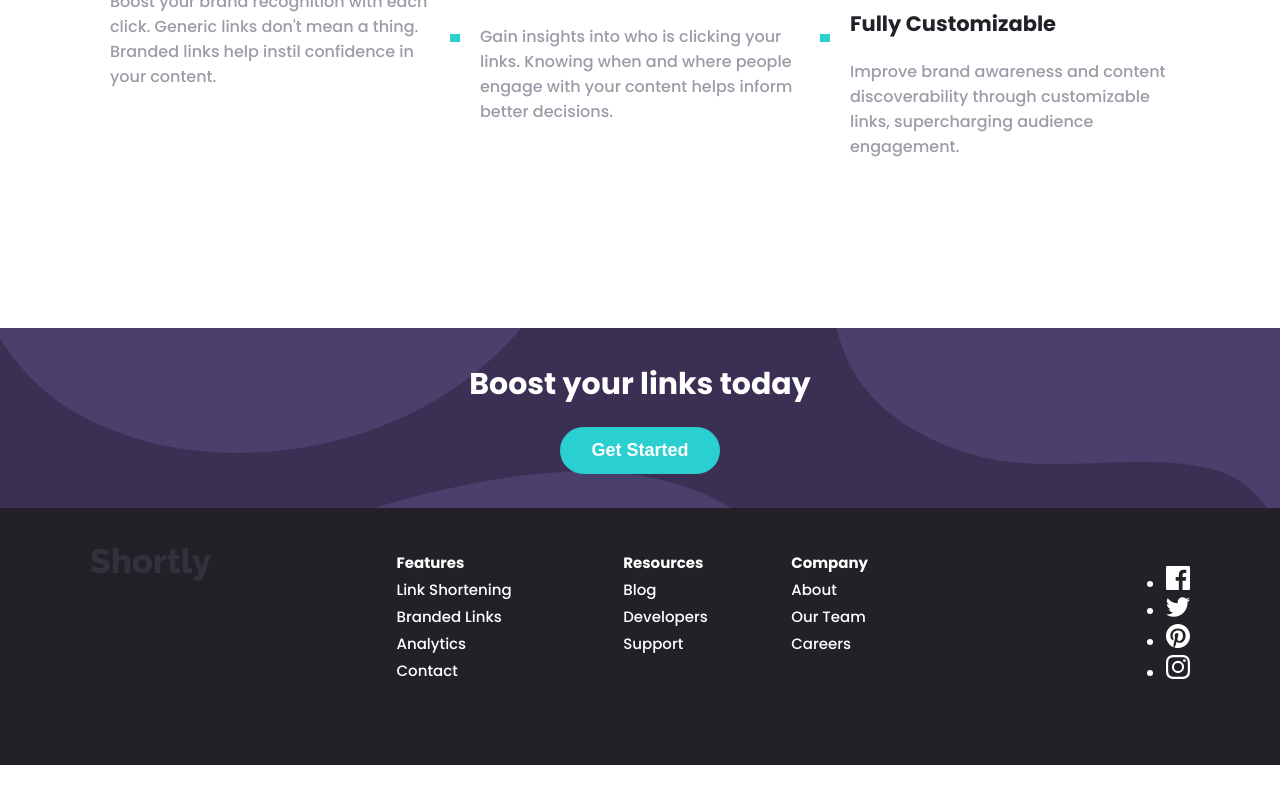
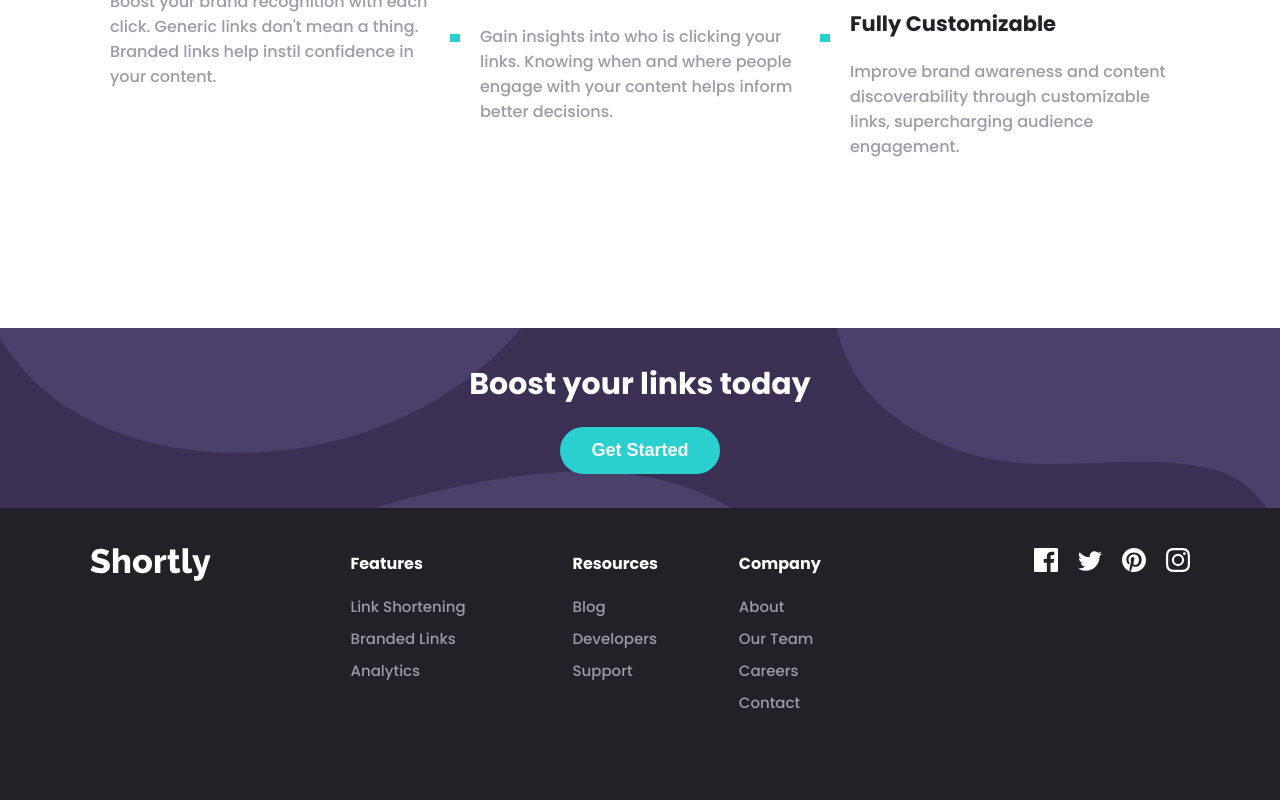
Before and after one commit to fvxstx/Shortly, a Next.js app: page / in a window 1280 px wide. Shown: the part 1302-2102 px from the top of the page. Before the commit the page ends 2067 px from the top, so only its background shows below. Built offline with nearby package versions, Linux system fonts and the light colour scheme.

Commit message:
finishing stylization

```diff
--- a/Components/Footer/index.tsx
+++ b/Components/Footer/index.tsx
@@ -22,48 +22,105 @@ const TableLinks = styled.table`
   margin-bottom: 80px;
 `;
 
+const CategoriesLinks = styled.tr`
+  font-size: 16px;
+  height: 40px;
+  vertical-align: top;
+  font-weight: 700;
+`;
+
+const ManyLinks = styled.tr`
+  color: var(--grey-violet);
+  height: 30px;
+
+  & > td > a:hover {
+    color: var(--cyan);
+  }
+`;
+
+const SocialMediaList = styled.ul`
+  display: flex;
+  list-style-type: none;
+  text-align: center;
+
+  margin: 0;
+  padding: 0;
+  gap: 20px;
+
+  & #kid {
+    margin-top: 3px;
+  }
+
+  & > li > a > img:hover {
+    filter: invert(38%) sepia(42%) saturate(739%) hue-rotate(131deg)
+      brightness(97%) contrast(91%);
+  }
+`;
+
 const Footer: NextPage = () => {
   return (
     <Box>
       <TitleBox>
-        <img src="/logo.svg" alt="" />
+        <img src="/logo-white.svg" alt="" />
       </TitleBox>
       <TableLinks>
         <thead>
-          <tr>
+          <CategoriesLinks>
             <th>Features</th>
             <th>Resources</th>
             <th>Company</th>
-          </tr>
+          </CategoriesLinks>
         </thead>
         <tbody>
-          <tr>
-            <td>Link Shortening</td>
-            <td>Blog</td>
-            <td>About</td>
-          </tr>
-          <tr>
-            <td>Branded Links</td>
-            <td>Developers</td>
-            <td>Our Team</td>
-          </tr>
-          <tr>
-            <td>Analytics</td>
-            <td>Support</td>
-            <td>Careers</td>
-          </tr>
-          <tr>
-            <td>Contact</td>
-          </tr>
+          <ManyLinks>
+            <td>
+              <a href="">Link Shortening</a>
+            </td>
+            <td>
+              <a href="">Blog</a>
+            </td>
+            <td>
+              <a href="">About</a>
+            </td>
+          </ManyLinks>
+          <ManyLinks>
+            <td>
+              <a href="">Branded Links</a>
+            </td>
+            <td>
+              <a href="">Developers</a>
+            </td>
+            <td>
+              <a href="">Our Team</a>
+            </td>
+          </ManyLinks>
+          <ManyLinks>
+            <td>
+              <a href="">Analytics</a>
+            </td>
+            <td>
+              <a href="">Support</a>
+            </td>
+            <td>
+              <a href="">Careers</a>
+            </td>
+          </ManyLinks>
+          <ManyLinks>
+            <td></td>
+            <td></td>
+            <td>
+              <a href="">Contact</a>
+            </td>
+          </ManyLinks>
         </tbody>
       </TableLinks>
-      <ul>
+      <SocialMediaList>
         <li>
           <a href="">
             <img src="/icon-facebook.svg" alt="" />
           </a>
         </li>
-        <li>
+        <li id="kid">
           <a href="">
             <img src="/icon-twitter.svg" alt="" />
           </a>
@@ -78,7 +135,7 @@ const Footer: NextPage = () => {
             <img src="/icon-instagram.svg" alt="" />
           </a>
         </li>
-      </ul>
+      </SocialMediaList>
     </Box>
   );
 };
```
Also changed, not shown: public/logo-white.svg (added).
